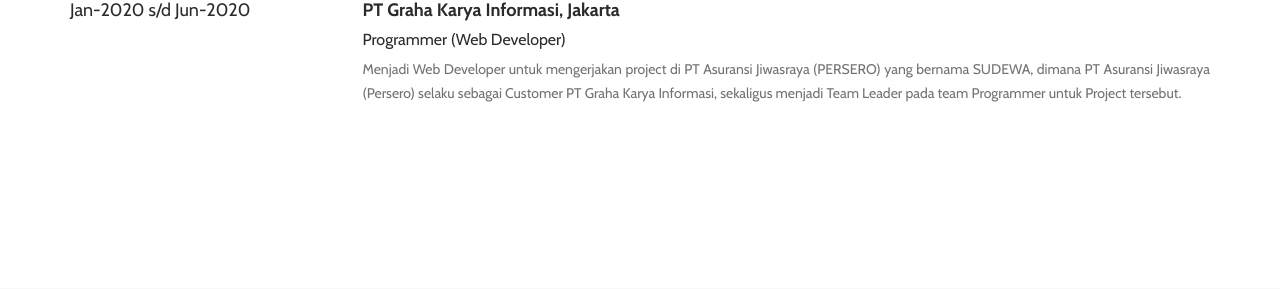
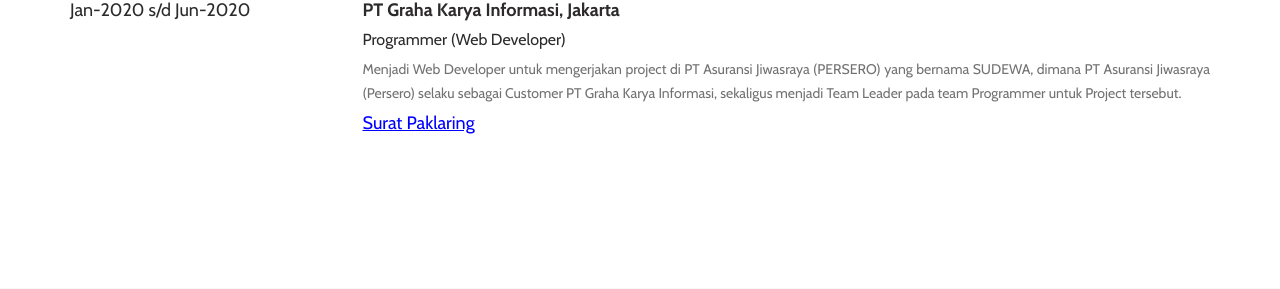
Before and after one commit to nanndaputra08/nanndaputra08.github.io, a PHP site: page / in a window 1280 px wide. Shown: the part 2549-2838 px from the top of the page. Run offline with PHP 8.4, Linux system fonts and the light colour scheme.

Commit message:
add file pdf

```diff
--- a/assets/css/custom.css
+++ b/assets/css/custom.css
@@ -56,3 +56,8 @@
 
 
 /* Akhir Tambahan Carousel */
+
+.link-surat {
+    color: blue;
+    text-decoration: underline;
+}
--- a/index.html
+++ b/index.html
@@ -346,6 +346,14 @@
                                     Menjadi Web Developer untuk mengerjakan project di PT Asuransi Jiwasraya (PERSERO) yang bernama SUDEWA, dimana PT Asuransi Jiwasraya (Persero) selaku sebagai Customer PT Graha Karya Informasi, sekaligus menjadi Team Leader pada team Programmer untuk Project
                                     tersebut.
                                 </p>
+
+                            </div>
+                        </div>
+                        <div class="row mt-2">
+                            <div class="col">
+                                <a href="assets/pdf/SKT Nanda Putra Utama.pdf" target="_blank">
+                                    <h3 style="color:blue; text-decoration: underline;">Surat Paklaring</h3>
+                                </a>
                             </div>
                         </div>
                     </div>
```
Also changed, not shown: 1 other file.
